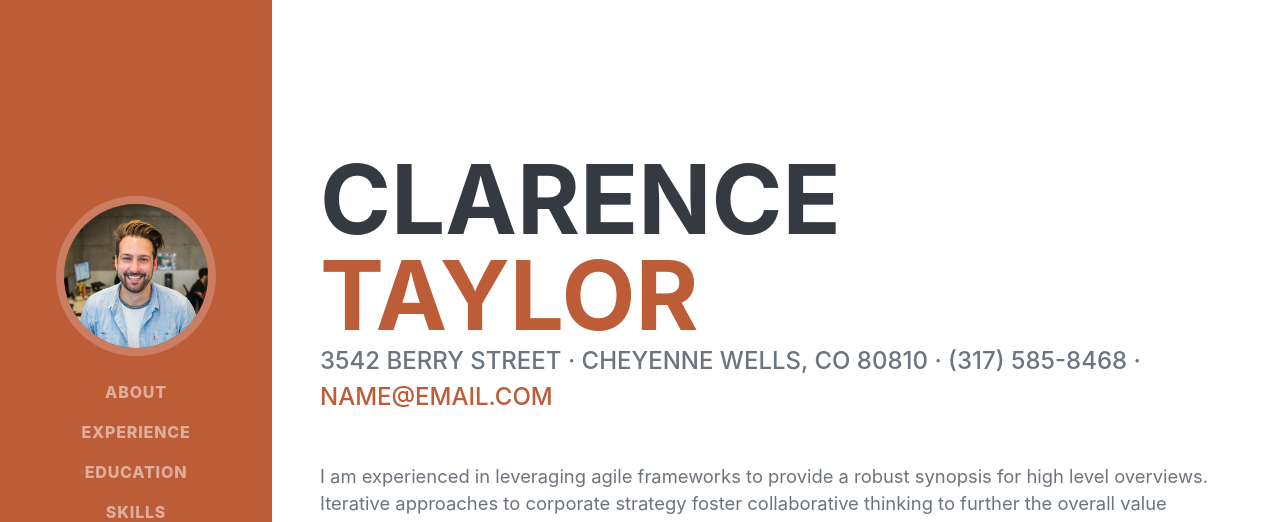
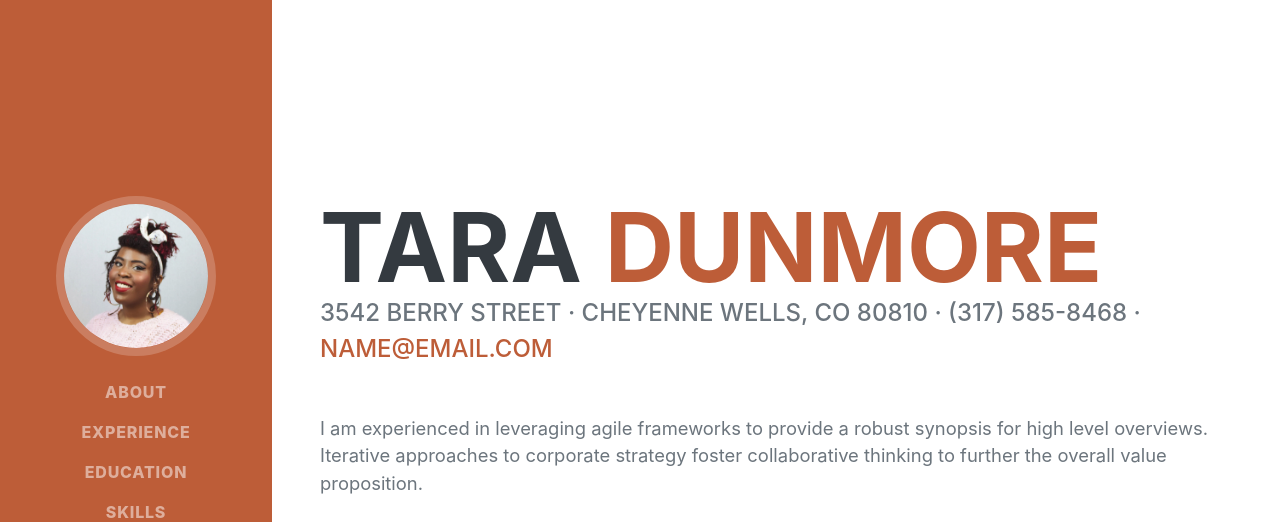
Before and after one commit to qualmless/starter-bootstrap-inspo, a plain HTML site: page index.html in a window 1280 px wide. Shown: the top 522 px of the page. Drawn offline with nearby package versions, Linux system fonts and the light colour scheme; a web font is replaced by a local one.

Commit message:
added headshot

```diff
--- a/index.html
+++ b/index.html
@@ -19,8 +19,8 @@
         <!-- Navigation-->
         <nav class="navbar navbar-expand-lg navbar-dark bg-primary fixed-top" id="sideNav">
             <a class="navbar-brand js-scroll-trigger" href="#page-top">
-                <span class="d-block d-lg-none">Clarence Taylor</span>
-                <span class="d-none d-lg-block"><img class="img-fluid img-profile rounded-circle mx-auto mb-2" src="assets/img/profile.jpg" alt="" /></span>
+                <span class="d-block d-lg-none">Tara's Bytes</span>
+                <span class="d-none d-lg-block"><img class="img-fluid img-profile rounded-circle mx-auto mb-2" src="assets/img/headshot.JPG" alt="" /></span>
             </a>
             <button class="navbar-toggler" type="button" data-toggle="collapse" data-target="#navbarSupportedContent" aria-controls="navbarSupportedContent" aria-expanded="false" aria-label="Toggle navigation"><span class="navbar-toggler-icon"></span></button>
             <div class="collapse navbar-collapse" id="navbarSupportedContent">
@@ -40,8 +40,8 @@
             <section class="resume-section" id="about">
                 <div class="resume-section-content">
                     <h1 class="mb-0">
-                        Clarence
-                        <span class="text-primary">Taylor</span>
+                        Tara
+                        <span class="text-primary">Dunmore</span>
                     </h1>
                     <div class="subheading mb-5">
                         3542 Berry Street · Cheyenne Wells, CO 80810 · (317) 585-8468 ·
```
Also changed, not shown: assets/img/headshot.JPG (added), 2 other files.
